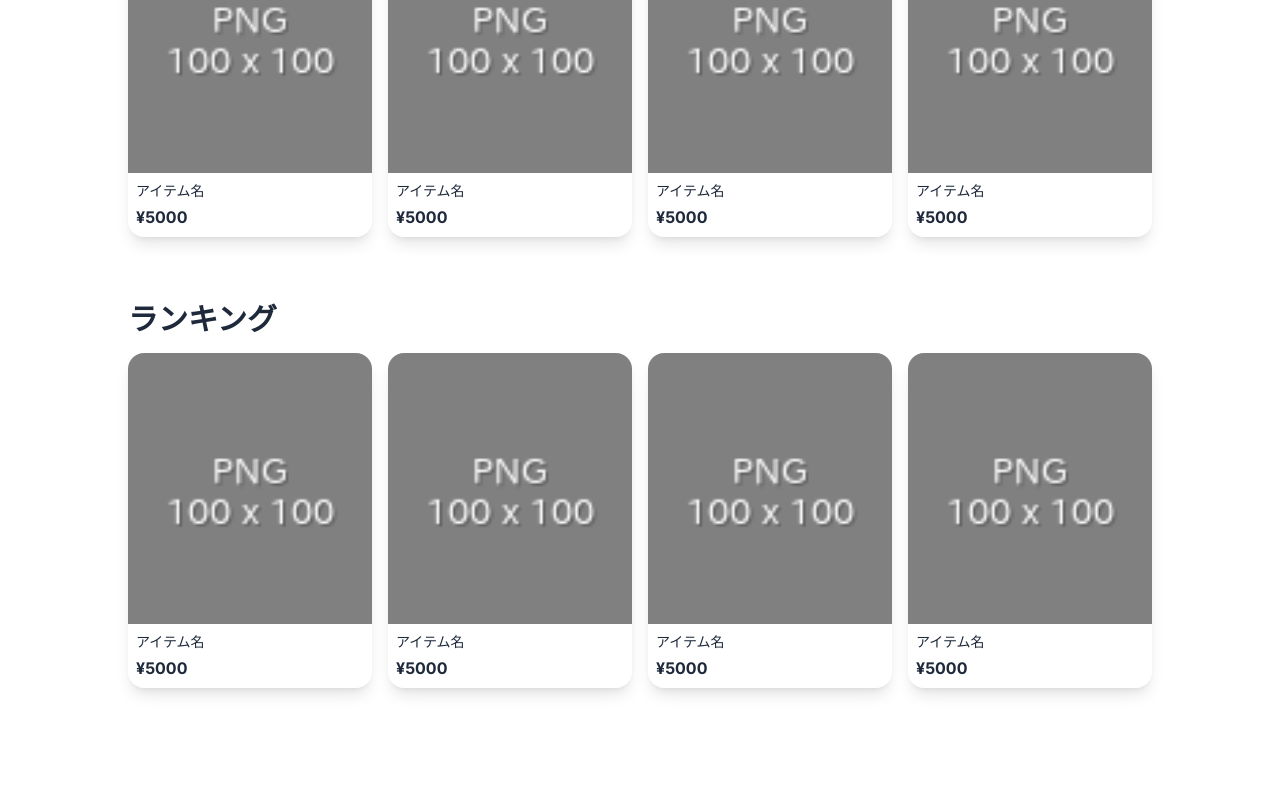
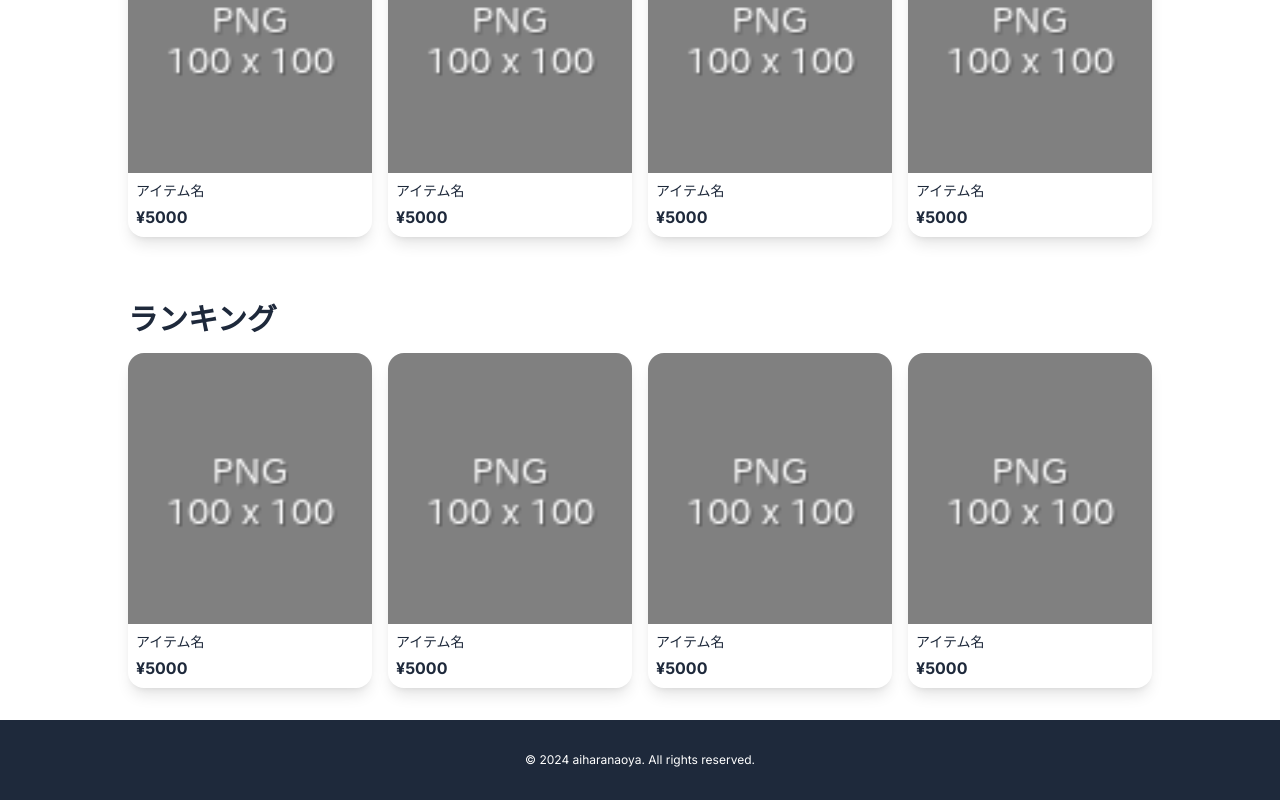
Before and after one commit to aiharanaoya/fashion-ec, a Next.js app: page / in a window 1280 px wide. Shown: the part 1188-1988 px from the top of the page. Before the commit the page ends 1908 px from the top, so only its background shows below. Built offline with nearby package versions, Linux system fonts and the light colour scheme.

Commit message:
レイアウトに配置

```diff
--- a/app/(features)/layout.tsx
+++ b/app/(features)/layout.tsx
@@ -3,6 +3,7 @@ import './../_styles/globals.css';
 import type { Metadata } from 'next';
 import { ReactNode } from 'react';
 
+import { Footer } from '@/_components/Footer';
 import { Header } from '@/_components/Header';
 import { defaultStyle } from '@/_styles/defaultStyle';
 
@@ -17,6 +18,7 @@ export default function RootLayout({ children }: { children: ReactNode }) {
       <body className={`${defaultStyle}`}>
         <Header />
         {children}
+        <Footer />
       </body>
     </html>
   );
```
